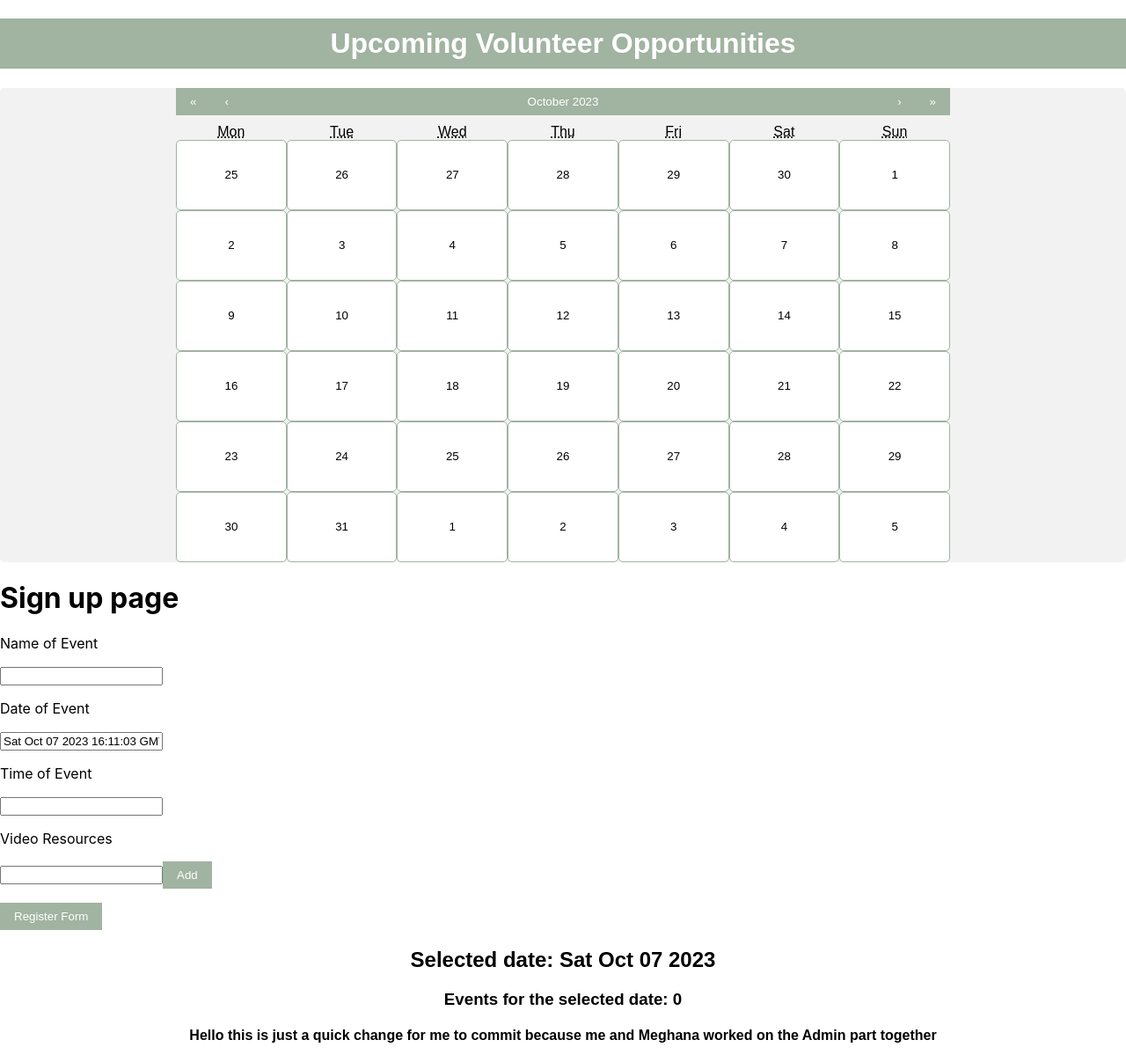
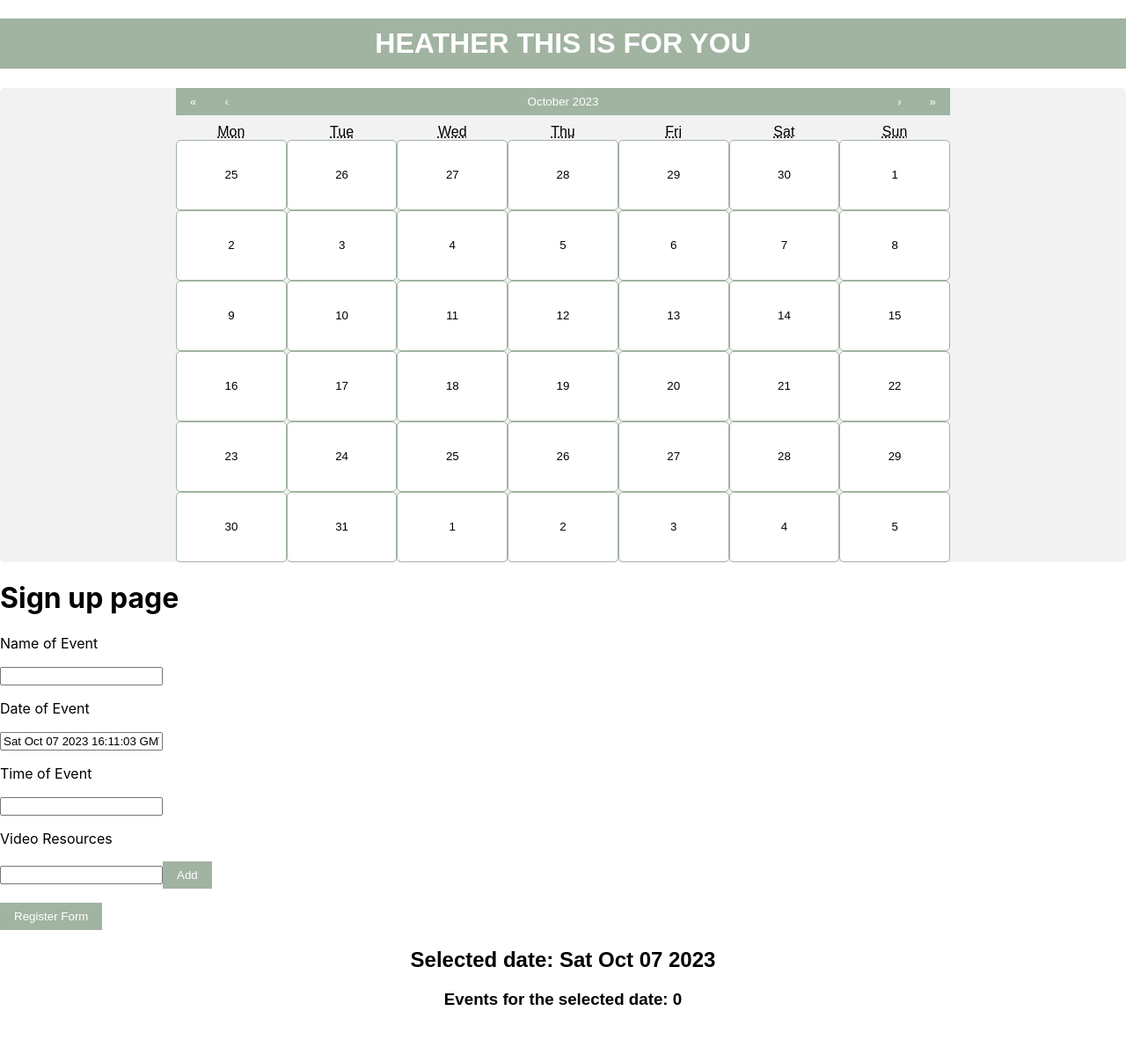
Before and after one commit to yshubber03/JP-Morgan-ReBuilding-Aurora, a React (Create React App) app in the folder frontendaurora/: page / in a window 1280 px wide. Shown: the whole page at 88% size. After the commit the page ends 1165 px from the top, so only its background shows below. Built offline with nearby package versions, Linux system fonts and the light colour scheme.

Commit message:
Implemented the User view of the graph

```diff
--- a/frontendaurora/src/Landing/calender.js
+++ b/frontendaurora/src/Landing/calender.js
@@ -1,5 +1,7 @@
 //Yasmine's code
 //Worked with Meghana to integrate with Admin
+
+//THIS CALENDER IS FOR HEATHER TO INPUT EVENTS
 import React, { useState } from 'react';
 import Calendar from 'react-calendar';
 import Admin from '../Admin.js';
@@ -56,7 +58,7 @@ function CalendarComponent() {
 
   return (
     <div className="app">
-      <h1 className="header">Upcoming Volunteer Opportunities</h1>
+      <h1 className="header">HEATHER THIS IS FOR YOU</h1>
       <div className="calendar-container">
         <Calendar onChange={setDate} value={date} tileContent={customTileContent} />
       </div>
@@ -66,7 +68,6 @@ function CalendarComponent() {
       <div className="text-center">
         <h2>Selected date: {date.toDateString()}</h2>
         <h3>Events for the selected date: {count}</h3>
-        <h4>Hello this is just a quick change for me to commit because me and Meghana worked on the Admin part together </h4>
       </div>
       {selectedEvent && (
         <div className="event-popup">
```
Also changed, not shown: frontendaurora/src/Landing/EventItem.js (added, +16 -0 lines), frontendaurora/src/Landing/userCalendar.js (added).
